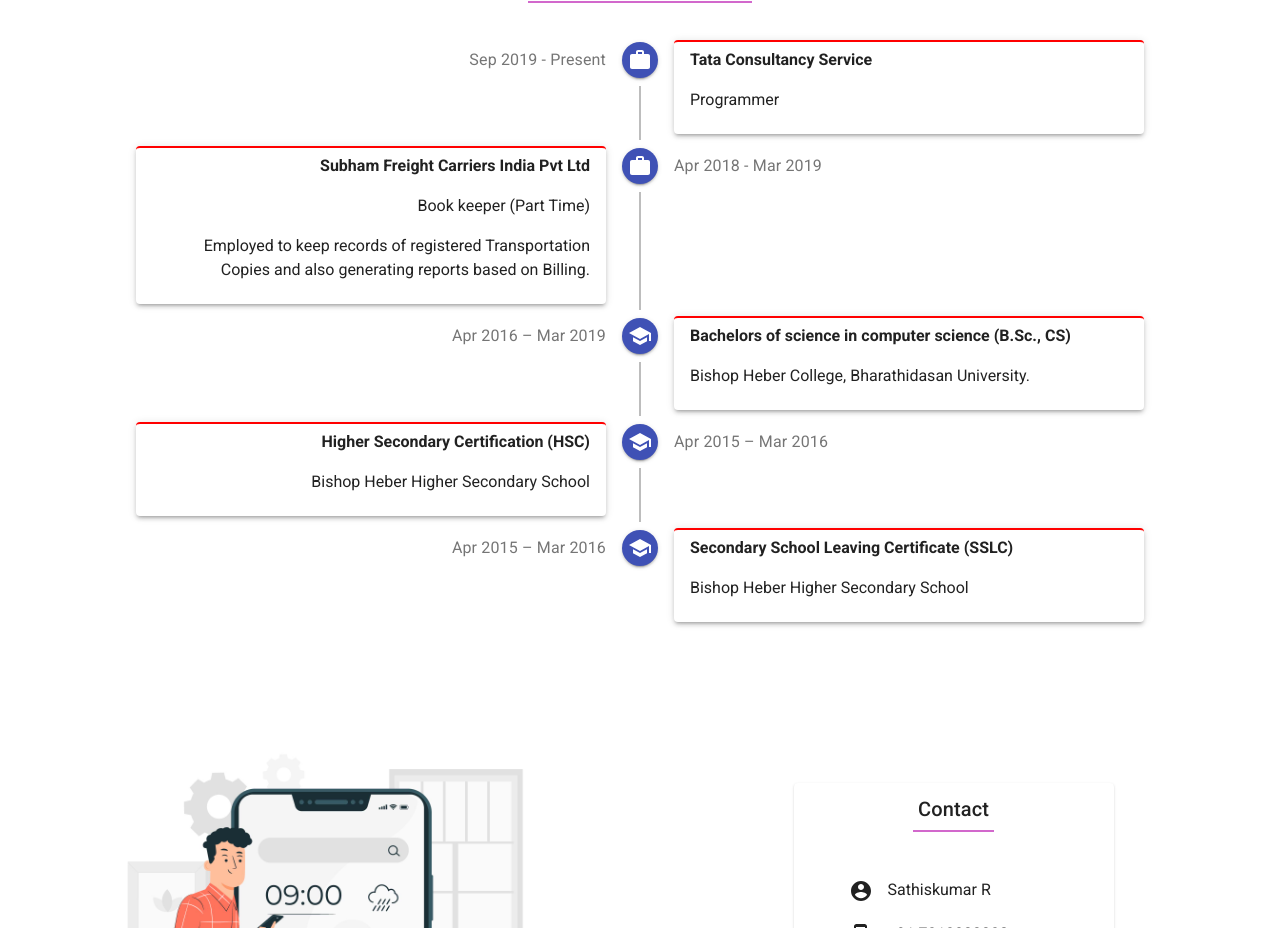
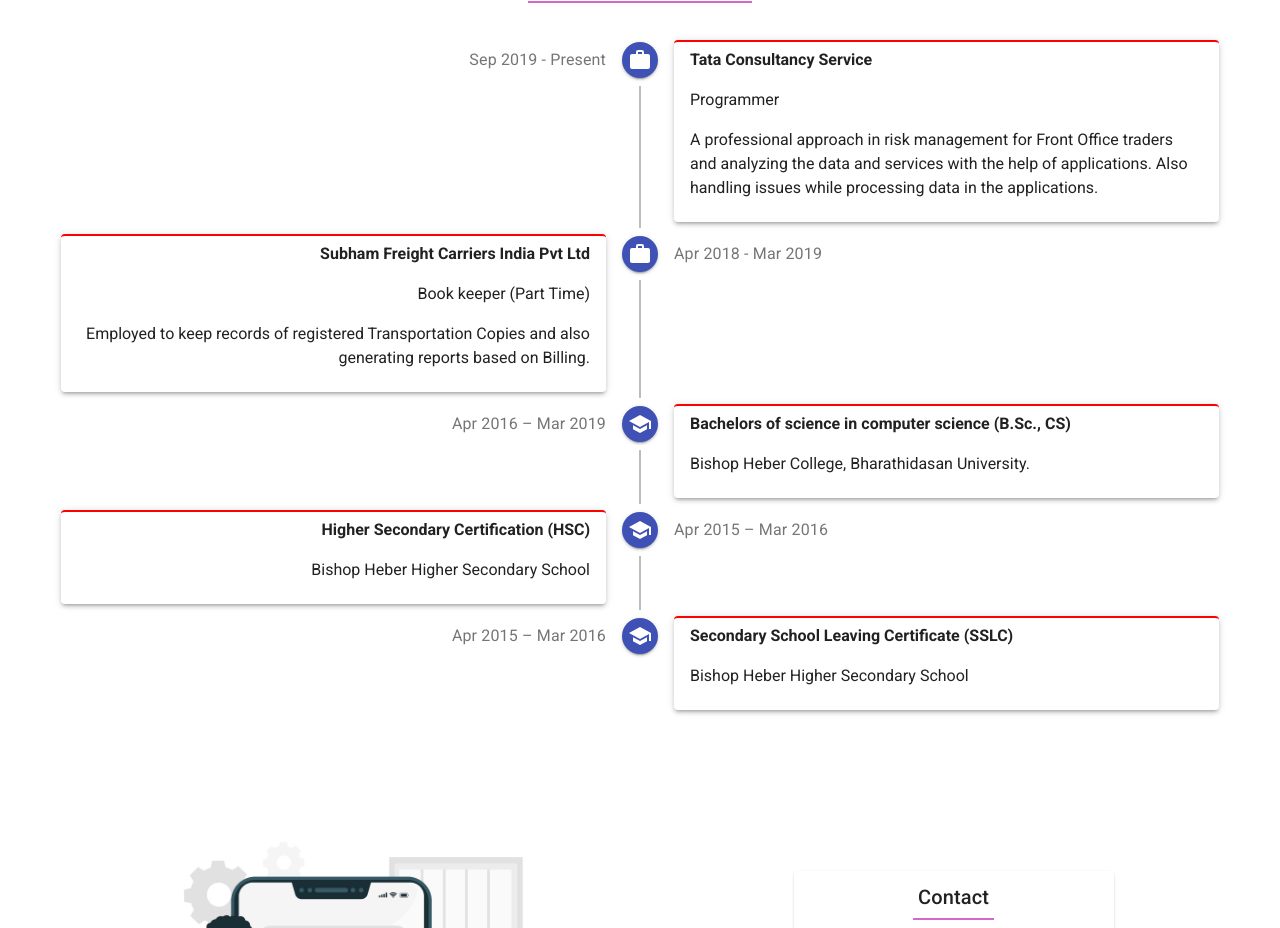
Before and after one commit to sathisk15/myportfolio, a React (Create React App) app: page / in a window 1280 px wide. Shown: the part 5160-6088 px from the top of the page. Built offline with nearby package versions, Linux system fonts and the light colour scheme; a web font is replaced by a local one.

Commit message:
Resume and Work experience updated

```diff
--- a/src/components/ExpEduTimeline/ExpEduTimeline.js
+++ b/src/components/ExpEduTimeline/ExpEduTimeline.js
@@ -19,7 +19,7 @@
     heading: "Tata Consultancy Service",
     subHeading: "Programmer",
     period: "Sep 2019 - Present",
-    description: "",
+    description: "A professional approach in risk management for Front Office traders and analyzing the data and services with the help of applications. Also handling issues while processing data in the applications.",
     companyLink: "https://www.tcs.com/",
     icon: <WorkIcon />,
   },
```
Also changed, not shown: 1 other file (tests, documents, lock files or other folders).
